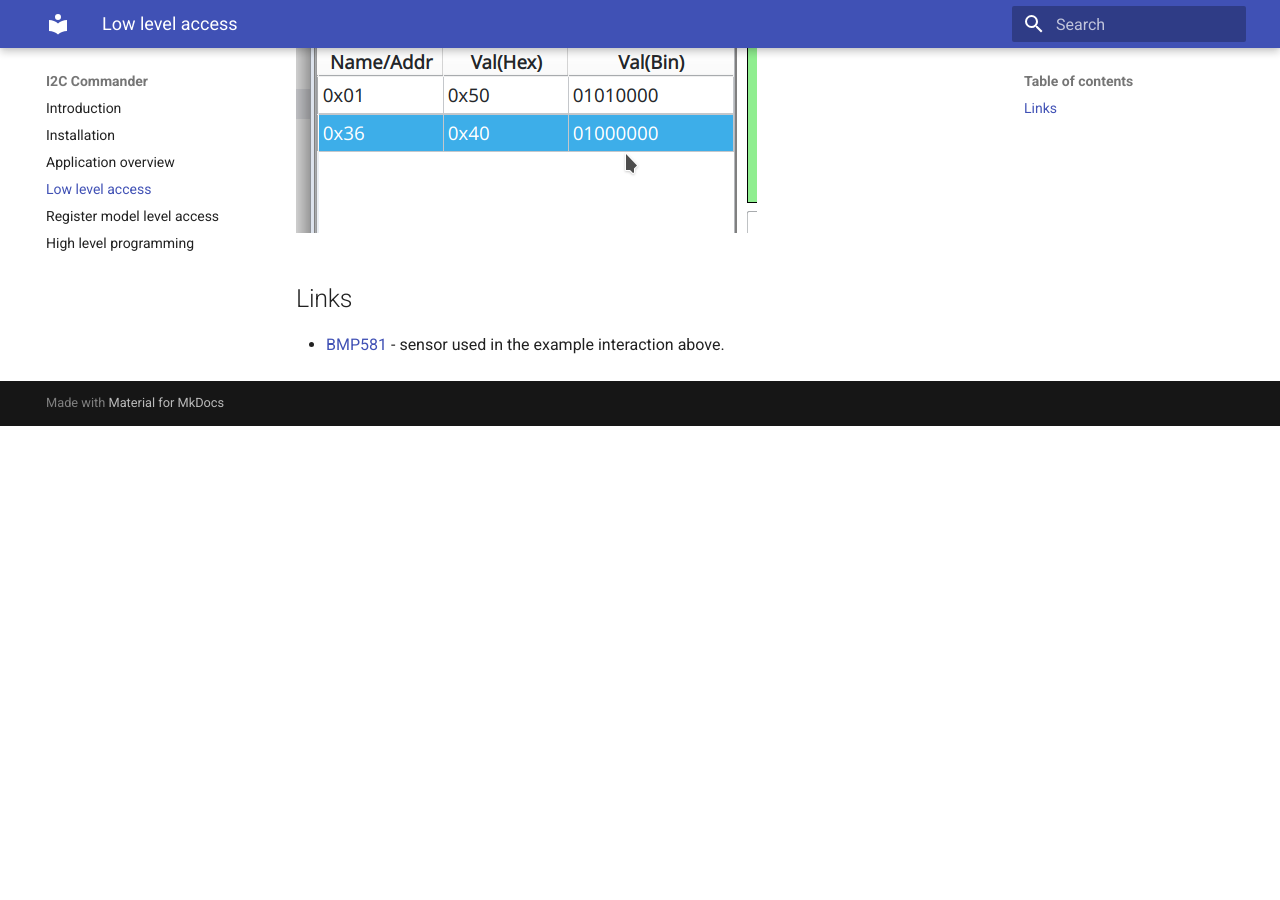
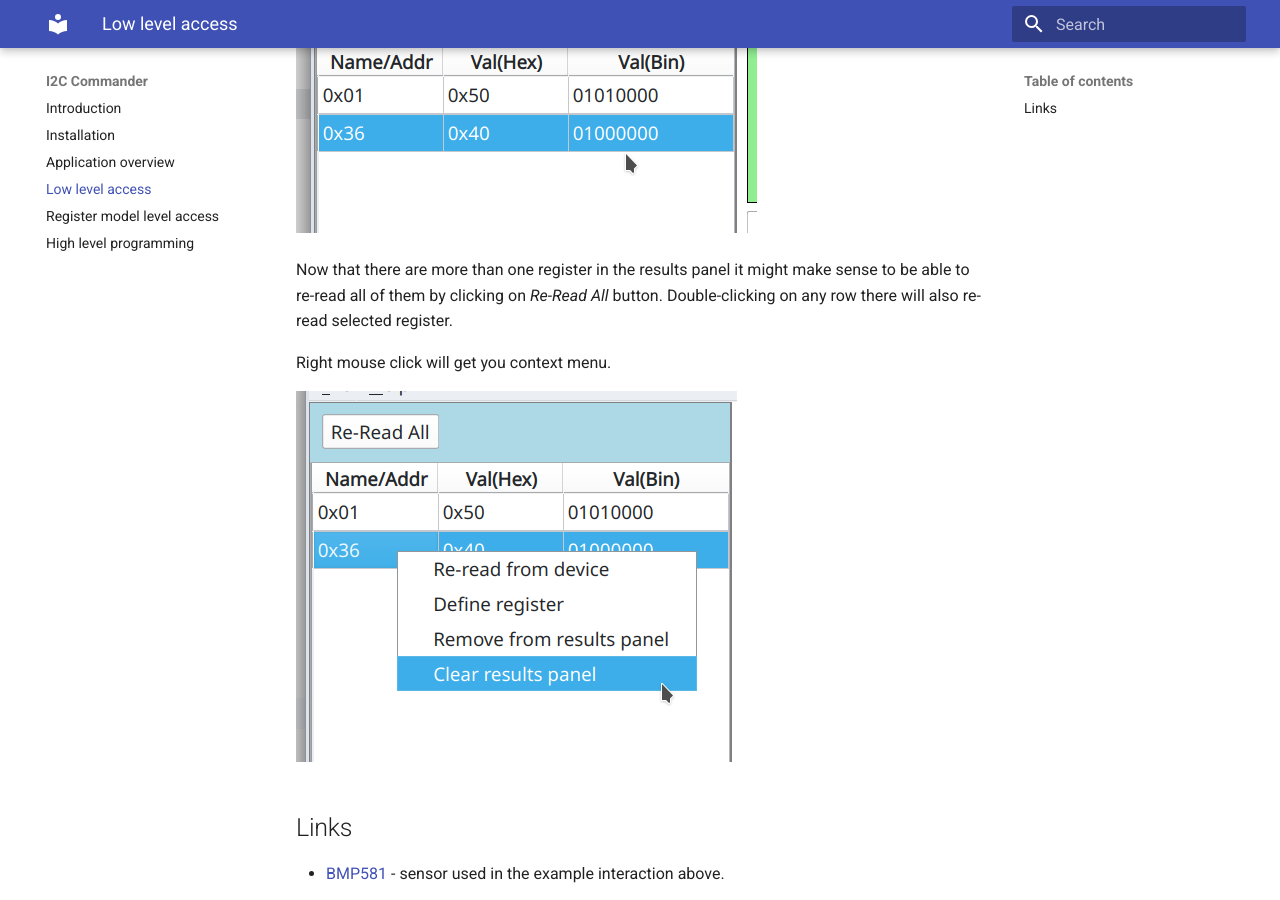
Before and after one commit to priimak/i2cc, an MkDocs documentation site: the page built from docs/bare_i2c.md, in a window 1280 px wide and 900 px high, scrolled down 3379 px. Built offline with MkDocs 1.6.1 and Material for MkDocs 9.7.7, drawn with Linux system fonts in a browser that asks for light colours; before the commit the page ends 3805 px from its top, so only the background shows below that.

Commit message:
More docs

```diff
--- a/docs/bare_i2c.md
+++ b/docs/bare_i2c.md
@@ -65,6 +65,12 @@ value into results panel.
 
 ![](images/write-register-results.png)
 
+Now that there are more than one register in the results panel it might make sense to be able to re-read all of them
+by clicking on _Re-Read All_ button. Double-clicking on any row there will also re-read selected register.
+
+Right mouse click will get you context menu.
+
+![](images/results-panel-context-menu.png)
 
 ## Links
 
```
Also changed, not shown: docs/images/default-window.png, docs/images/results-panel-context-menu.png (added), 1 other file.
